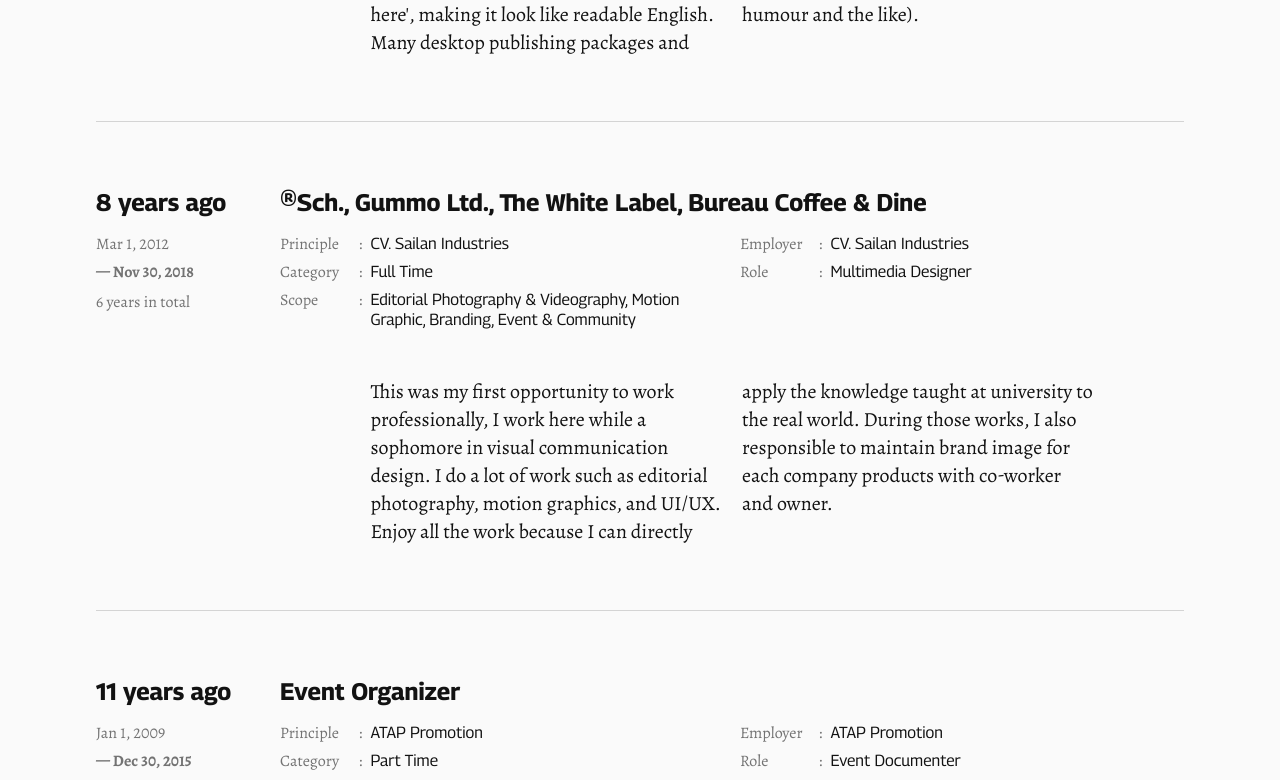
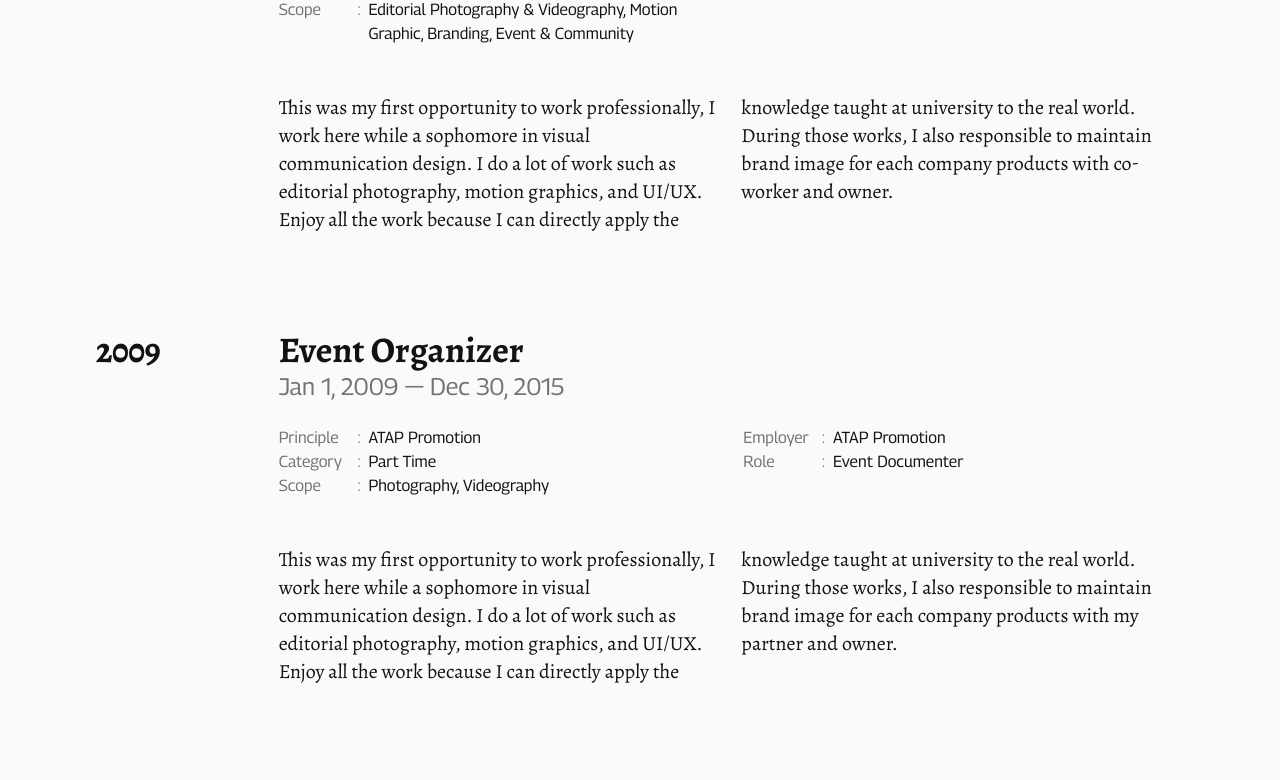
Before and after one commit to ottta/ottta, a Next.js app: page / in a window 1280 px wide. Shown: the part 6926-7706 px from the top of the page. Built offline with nearby package versions, Linux system fonts and the light colour scheme.

Commit message:
feat: Timeline style

```diff
--- a/src/app/page.tsx
+++ b/src/app/page.tsx
@@ -1,6 +1,7 @@
 import { cn } from "@/libs/utils";
-import Experience from "@/components/Experience";
+// import Experience from "@/components/Experience";
 import Typewriter from "@/components/Typewriter";
+import Timeline2 from "@/components/Timeline2";
 
 export default function Page() {
     return (
@@ -38,7 +39,8 @@
                 </p>
             </div>
 
-            <Experience />
+            <Timeline2 />
+            {/* <Experience /> */}
         </main>
     );
 }
--- /dev/null
+++ b/src/components/Timeline2.tsx
@@ -0,0 +1,128 @@
+"use client";
+
+import moment from "moment";
+import works from "@/database/works.json";
+import { cn } from "@/libs/utils";
+import { useMemo, useState } from "react";
+
+type Work = (typeof works)[0];
+
+type InfoProps = {
+    label: string;
+    value: string;
+};
+function Info(props: InfoProps) {
+    return (
+        <div
+            className={cn(
+                "grid grid-cols-4 lg:grid-cols-5",
+                "col-span-5",
+                "gap-x-2",
+                "max-xl:text-sm"
+            )}
+        >
+            <div className={cn("col-span-1", "flex justify-between", "text-neutral-500")}>
+                <span>{props.label}</span>
+                <span>:</span>
+            </div>
+            <div className={cn("col-span-3 lg:col-span-4")}>{props.value}</div>
+        </div>
+    );
+}
+
+function Detail(props: Work) {
+    const { project, description, date, principle, employer, category, role, scope } = props;
+    const newEnd = date.end === "now" ? new Date().toISOString() : date.end;
+
+    return (
+        <li className={cn("mb-24")}>
+            <div className={cn("mb-12", "flex flex-col", "gap-y-6")}>
+                <div>
+                    <div
+                        className={cn(
+                            "text-2xl lg:text-4xl",
+                            "font-serif font-bold",
+                            "leading-none"
+                        )}
+                    >
+                        {project}
+                    </div>
+                    <div className={cn("text-sm lg:text-2xl", "text-neutral-500")}>
+                        {moment(date.start).format("ll")} — {moment(newEnd).format("ll")}
+                    </div>
+                </div>
+
+                <div className={cn("grid lg:grid-cols-10", "lg:gap-x-6")}>
+                    <Info label="Principle" value={principle} />
+                    <Info label="Employer" value={employer} />
+                    <Info label="Category" value={category} />
+                    <Info label="Role" value={role} />
+                    <Info label="Scope" value={scope} />
+                </div>
+            </div>
+
+            <p
+                dangerouslySetInnerHTML={{ __html: description }}
+                className={cn(
+                    "font-serif",
+                    "text-xl",
+                    "col-span-10 lg:col-span-8",
+                    "lg:columns-2",
+                    "dark:text-neutral-300"
+                )}
+            />
+        </li>
+    );
+}
+
+export default function Timeline2() {
+    const groupByYears = useMemo(() => {
+        const reduces = works
+            .sort((a, b) => b.date.start.localeCompare(a.date.start))
+            .reduce((items: { [key: string]: Work[] }, item) => {
+                const year = moment(item.date.start).format("YYYY");
+                if (!items[year]) {
+                    items[year] = [];
+                }
+                items[year].push(item);
+                return items;
+            }, {});
+
+        return reduces;
+    }, [works]);
+
+    const years = Object.keys(groupByYears);
+
+    return (
+        <>
+            <ul>
+                {years.reverse().map((year, i) => (
+                    <li key={i} className={cn("grid grid-cols-6 lg:grid-cols-12", "gap-x-2")}>
+                        <div
+                            className={cn("col-span-1 lg:col-span-2")}
+                            style={{ fontFeatureSettings: `"tnum"` }}
+                        >
+                            <div
+                                className={cn(
+                                    "text-2xl lg:text-4xl",
+                                    "font-serif font-bold",
+                                    "pb-24",
+                                    "sticky top-12",
+                                    "leading-none"
+                                )}
+                            >
+                                {year}
+                            </div>
+                        </div>
+
+                        <ul className={cn("col-span-5 lg:col-span-10")}>
+                            {groupByYears[year].map((work, i) => (
+                                <Detail key={i} {...work} />
+                            ))}
+                        </ul>
+                    </li>
+                ))}
+            </ul>
+        </>
+    );
+}
--- a/src/database/works.json
+++ b/src/database/works.json
@@ -137,7 +137,7 @@
         "role": "Web Development, Font Production",
         "scope": "Fullstack",
         "date": {
-            "start": "2020-01-01T00:00:00.000Z",
+            "start": "2019-04-01T00:00:00.000Z",
             "end": "now"
         },
         "description": "It is a long established fact that a reader will be distracted by the readable content of a page when looking at its layout. The point of using Lorem Ipsum is that it has a more-or-less normal distribution of letters, as opposed to using 'Content here, content here', making it look like readable English. Many desktop publishing packages and web page editors now use Lorem Ipsum as their default model text, and a search for 'lorem ipsum' will uncover many web sites still in their infancy. Various versions have evolved over the years, sometimes by accident, sometimes on purpose (injected humour and the like)."
@@ -169,6 +169,19 @@
         "description": "The fail business project"
     },
     {
+        "project": "Convert Textured",
+        "principle": "Convert Textured",
+        "employer": "Convert Textured",
+        "category": "Part Time",
+        "role": "Software Developer",
+        "scope": "Fullstack Software Developer, LED Programmer",
+        "date": {
+            "start": "2022-06-01T00:00:00.000Z",
+            "end": "2022-12-30T00:00:00.000Z"
+        },
+        "description": "The fail business project"
+    },
+    {
         "project": "Lecturing: Type Design Club 2023",
         "principle": "Type Design Club",
         "employer": "Aditya Wiraatmadja",
```
